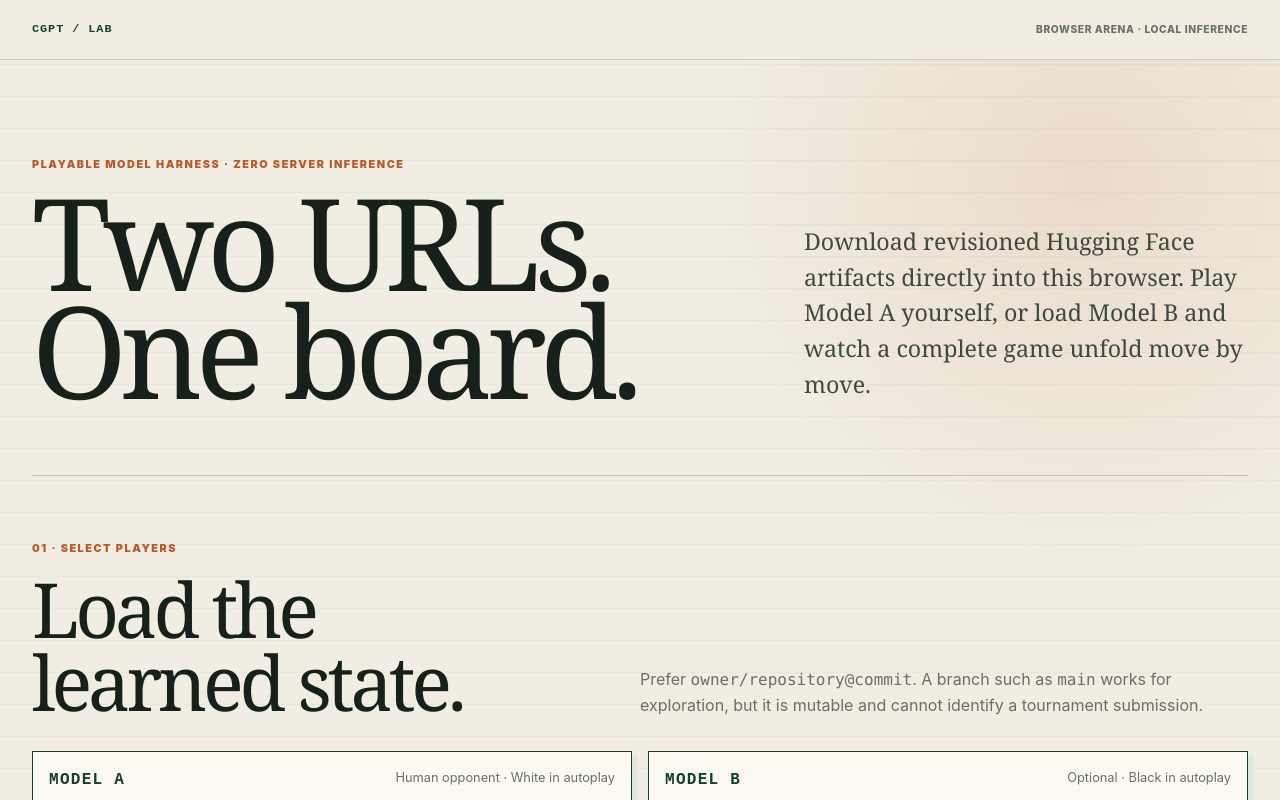
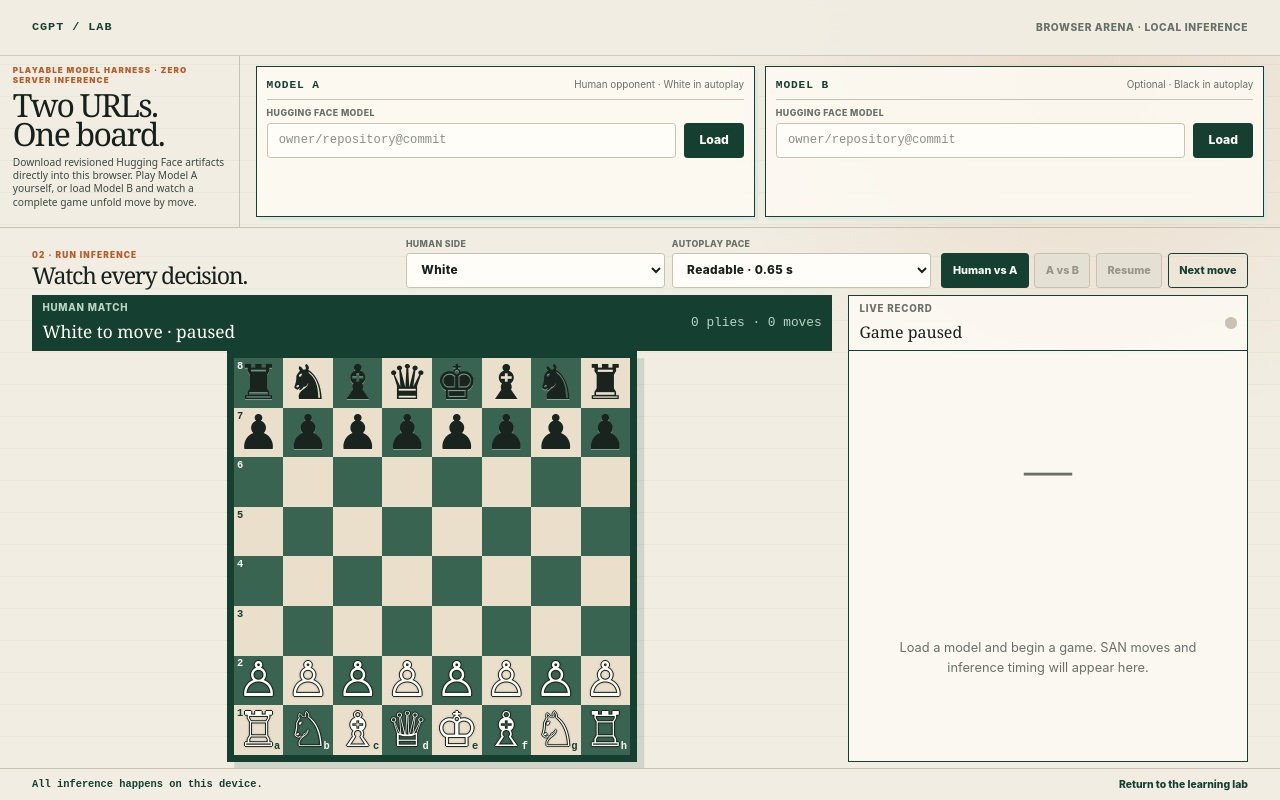
Before and after one commit to peterwooden/chess-gpt, a Next.js app in the folder site/: page /arena in a window 1280 px wide. Shown: the top 800 px of the page. Built offline with nearby package versions, Linux system fonts and the light colour scheme.

Commit message:
Fit arena into laptop viewport

```diff
--- a/site/app/arena/arena-client.tsx
+++ b/site/app/arena/arena-client.tsx
@@ -405,7 +405,7 @@ export default function ArenaClient() {
         </div>
 
         <div className="arena-workbench">
-          <div>
+          <div className="board-stage">
             <div className="game-status" aria-live="polite">
               <span>{mode === "human" ? "Human match" : "Model match"}</span>
               <strong>{status}</strong>
--- a/site/app/globals.css
+++ b/site/app/globals.css
@@ -380,6 +380,101 @@ button:focus-visible, a:focus-visible { outline: 3px solid var(--amber); outline
   .retrieval-stack { grid-template-columns: repeat(3, 1fr); }
 }
 
+/* Laptop arena: single viewport */
+@media (min-width: 1100px) and (min-height: 700px) {
+  .arena-page {
+    display: grid;
+    grid-template-columns: 15rem minmax(0, 1fr);
+    grid-template-rows: 3.5rem 10.75rem minmax(0, 1fr) 2rem;
+    overflow: hidden;
+    height: 100svh;
+    min-height: 0;
+  }
+  .arena-nav {
+    position: static;
+    grid-column: 1 / -1;
+    grid-row: 1;
+    min-height: 0;
+    padding-inline: max(1rem, calc((100vw - 76rem) / 2));
+  }
+  .arena-hero {
+    display: block;
+    grid-column: 1;
+    grid-row: 2;
+    width: auto;
+    min-width: 0;
+    margin: 0;
+    padding: 0.55rem 0.8rem;
+    border-right: 1px solid var(--line);
+    border-bottom: 1px solid var(--line);
+  }
+  .arena-hero .eyebrow { margin-bottom: 0.3rem; font-size: 0.5rem; line-height: 1.25; }
+  .arena-hero h1 { max-width: none; font-size: 2rem; line-height: 0.92; }
+  .arena-hero > p { margin-top: 0.45rem; font-family: ui-sans-serif, system-ui, sans-serif; font-size: 0.64rem; line-height: 1.3; }
+  .model-rack {
+    grid-column: 2;
+    grid-row: 2;
+    overflow: auto;
+    width: auto;
+    min-width: 0;
+    margin: 0;
+    padding: 0.65rem 1rem;
+    border-top: 0;
+    border-bottom: 1px solid var(--line);
+  }
+  .model-rack .arena-section-heading, .model-rack .contract-note { display: none; }
+  .model-grid { grid-template-columns: repeat(2, minmax(0, 1fr)); gap: 0.65rem; height: 100%; }
+  .model-loader { height: 100%; padding: 0.6rem; box-shadow: 0.2rem 0.2rem 0 var(--green-soft); }
+  .model-loader > header { margin-bottom: 0.4rem; padding-bottom: 0.3rem; }
+  .model-loader > header span { font-size: 0.7rem; }
+  .model-loader > header small { font-size: 0.62rem; }
+  .model-loader > label { margin-bottom: 0.25rem; font-size: 0.55rem; }
+  .model-input-row input, .model-input-row button { min-height: 2.15rem; }
+  .load-progress { gap: 0.25rem; margin-top: 0.35rem; }
+  .model-facts { grid-template-columns: repeat(5, minmax(0, 1fr)); margin-top: 0.4rem; }
+  .model-facts div { display: block; padding: 0.25rem 0.35rem; border-right: 1px solid var(--line); border-bottom: 0; font-size: 0.56rem; }
+  .model-facts div:last-child { border-right: 0; }
+  .model-facts dd { margin-top: 0.12rem; text-align: left; }
+  .model-error { margin-top: 0.35rem; padding: 0.35rem 0.5rem; font-size: 0.65rem; }
+  .play-lab {
+    display: grid;
+    grid-column: 1 / -1;
+    grid-row: 3;
+    grid-template-rows: auto minmax(0, 1fr);
+    overflow: hidden;
+    width: min(100% - 2rem, 76rem);
+    min-height: 0;
+    padding: 0.55rem 0 0.4rem;
+    border-top: 0;
+  }
+  .play-toolbar { grid-template-columns: minmax(10rem, 0.45fr) minmax(18rem, 0.65fr) auto; gap: 0.65rem; align-items: end; margin-bottom: 0.45rem; }
+  .play-toolbar .eyebrow { margin-bottom: 0.2rem; font-size: 0.52rem; }
+  .play-toolbar h2 { max-width: none; font-size: 1.45rem; line-height: 1; }
+  .play-options { gap: 0.4rem; }
+  .play-options label { gap: 0.2rem; font-size: 0.55rem; }
+  .play-options select { min-height: 2.15rem; }
+  .play-actions { grid-column: auto; grid-template-columns: repeat(4, auto); gap: 0.35rem; justify-content: end; }
+  .play-actions button { min-height: 2.15rem; padding-inline: 0.65rem; font-size: 0.68rem; }
+  .arena-workbench { grid-template-columns: minmax(0, 1.4fr) minmax(20rem, 0.7fr); min-height: 0; height: 100%; align-items: stretch; }
+  .board-stage { display: grid; grid-template-rows: auto minmax(0, 1fr); min-width: 0; min-height: 0; }
+  .game-status { min-height: 3rem; padding: 0.4rem 0.65rem; }
+  .chessboard { align-self: start; justify-self: center; width: auto; max-width: 100%; height: 100%; max-height: 100%; }
+  .piece { font-size: clamp(1.5rem, 6vh, 3.6rem); }
+  .move-console { display: grid; grid-template-rows: auto minmax(0, 1fr); overflow: hidden; min-height: 0; max-height: none; height: 100%; }
+  .move-console > header { min-height: 3rem; padding: 0.4rem 0.65rem; }
+  .empty-record { min-height: 0; padding: 1rem; }
+  .move-record { overflow-y: auto; min-height: 0; max-height: none; }
+  .arena-footer {
+    grid-column: 1 / -1;
+    grid-row: 4;
+    width: auto;
+    margin: 0;
+    padding: 0 max(1rem, calc((100vw - 76rem) / 2));
+    align-items: center;
+    font-size: 0.65rem;
+  }
+}
+
 @media (prefers-reduced-motion: reduce) {
   * { scroll-behavior: auto !important; transition: none !important; }
 }
```
Also changed, not shown: 1 other file (tests, documents, lock files or other folders).
